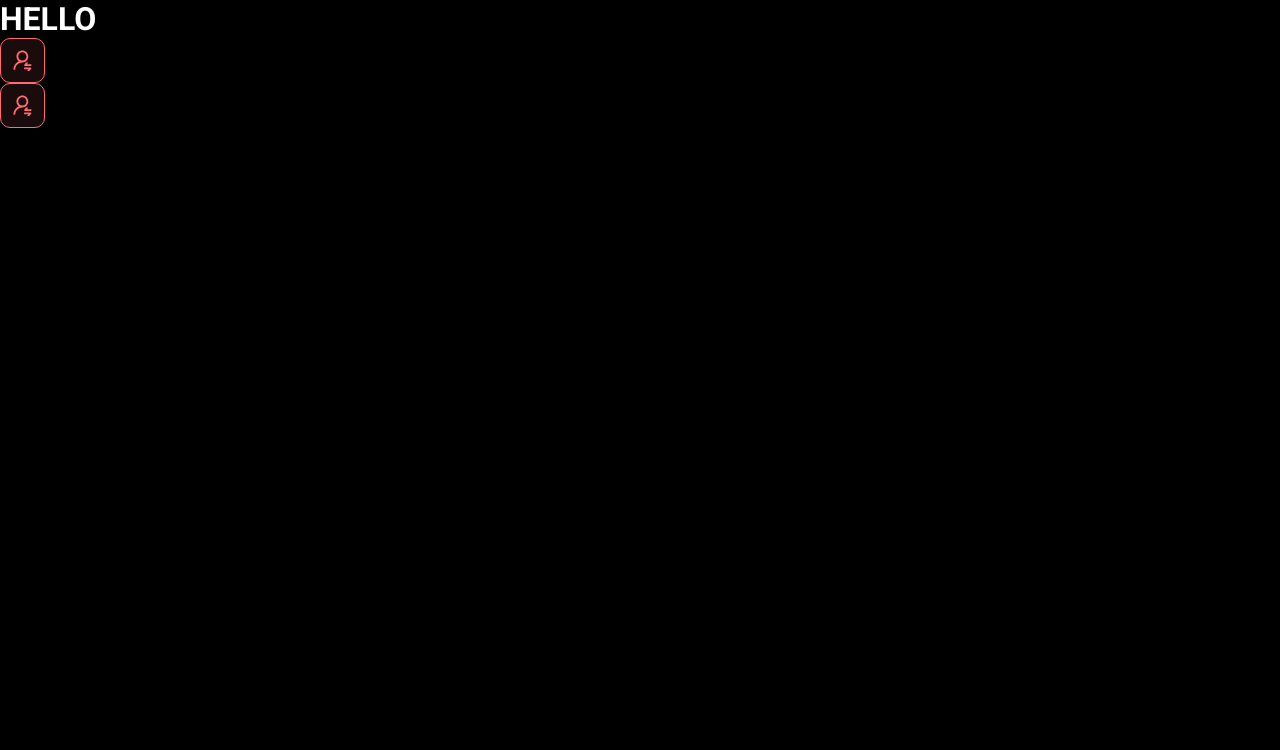
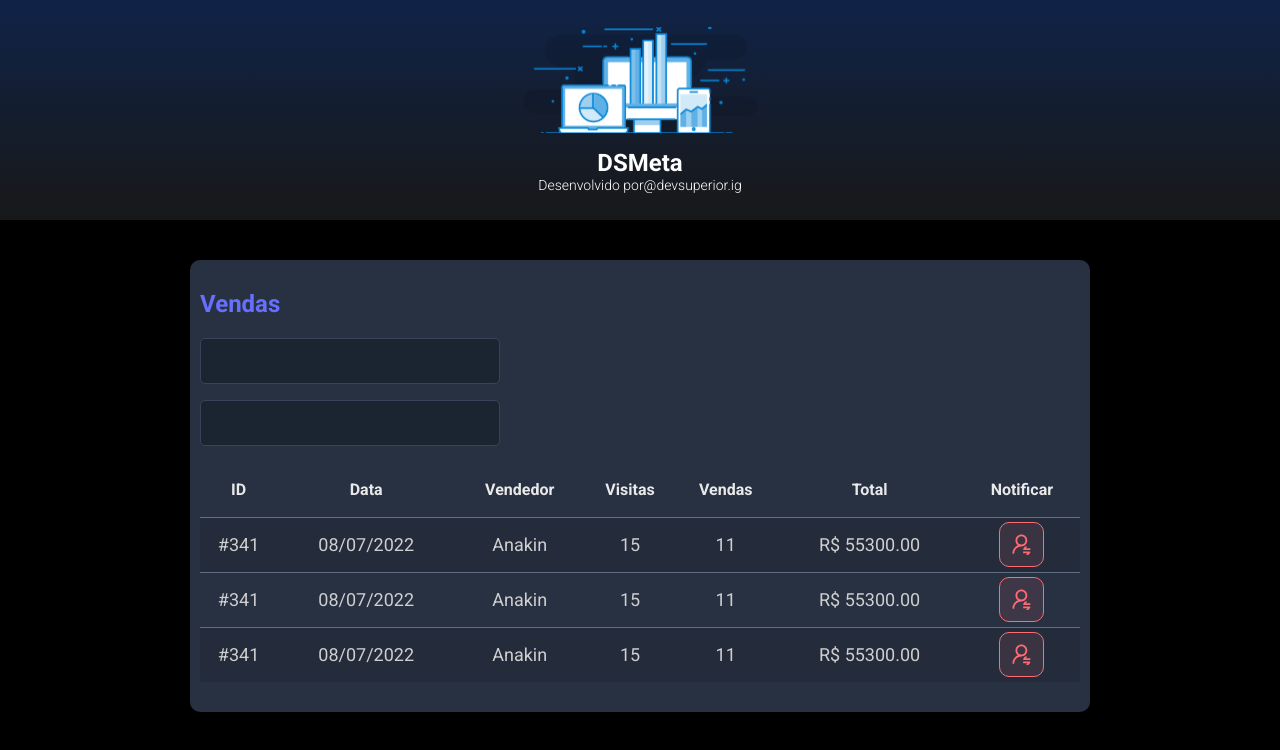
Before and after one commit to felipeperaltacheung/dsmeta, a React (Vite) app in the folder frontend/: page / in a window 1280 px wide. Shown: the top 750 px of the page. Built offline with nearby package versions, Linux system fonts and the light colour scheme.

Commit message:
Other Component

```diff
--- a/frontend/src/App.tsx
+++ b/frontend/src/App.tsx
@@ -1,11 +1,19 @@
-import NotificationButton from "./components/NotificationButton"
+import Header from "./components/Header"
+import SalesCard from "./components/SalesCard"
+
+
 
 function App() {
   return (
     <>
-      <h1>HELLO</h1>
-      <NotificationButton />
-      <NotificationButton />
+      <Header />
+      <main>
+        <section id="sales">
+          <div className="dsmeta-container">
+            <SalesCard />
+          </div>
+        </section>
+      </main>
     </>
   )
 }
--- /dev/null
+++ b/frontend/src/components/Header/index.tsx
@@ -0,0 +1,20 @@
+import logo from '../../assets/img/logo.svg'
+
+import './style.css'
+
+function Header() {
+    return (
+        <header>
+            <div className="dsmeta-logo-container">
+                <img src={logo} alt="DSMeta" />
+                <h1>DSMeta</h1>
+                <p>
+                    Desenvolvido por
+                    <a href="https://www.instagram.com/devsuperior.ig">@devsuperior.ig</a>
+                </p>
+            </div>
+        </header>
+    )
+}
+
+export default Header;
--- /dev/null
+++ b/frontend/src/components/Header/style.css
@@ -0,0 +1,27 @@
+header {
+    background: linear-gradient(180deg, #102347 0%, #181818 100%);
+    height: 220px;
+    display: flex;
+    align-items: center;
+    justify-content: center;
+}
+
+.dsmeta-logo-container {
+    display: flex;
+    flex-direction: column;
+    align-items: center;
+}
+
+.dsmeta-logo-container img {
+    width: 235px;
+}
+
+.dsmeta-logo-container h1 {
+    margin-top: 15px;
+    font-size: 24px;
+}
+
+.dsmeta-logo-container p {
+    font-size: 14px;
+    font-weight: 300;
+}
--- /dev/null
+++ b/frontend/src/components/SalesCard/index.tsx
@@ -0,0 +1,79 @@
+import NotificationButton from '../NotificationButton'
+import './styles.css'
+
+function SalesCard() {
+    return (
+        <div className="dsmeta-card">
+            <h2 className="dsmeta-sales-title">Vendas</h2>
+            <div>
+                <div className="dsmeta-form-control-container">
+                    <input className="dsmeta-form-control" type="text" />
+                </div>
+                <div className="dsmeta-form-control-container">
+                    <input className="dsmeta-form-control" type="text" />
+                </div>
+            </div>
+
+            <div>
+                <table className="dsmeta-sales-table">
+                    <thead>
+                        <tr>
+                            <th className="show992">ID</th>
+                            <th className="show576">Data</th>
+                            <th>Vendedor</th>
+                            <th className="show992">Visitas</th>
+                            <th className="show992">Vendas</th>
+                            <th>Total</th>
+                            <th>Notificar</th>
+                        </tr>
+                    </thead>
+                    <tbody>
+                        <tr>
+                            <td className="show992">#341</td>
+                            <td className="show576">08/07/2022</td>
+                            <td>Anakin</td>
+                            <td className="show992">15</td>
+                            <td className="show992">11</td>
+                            <td>R$ 55300.00</td>
+                            <td>
+                                <div className="dsmeta-red-btn-container">
+                                    <NotificationButton />
+                                </div>
+                            </td>
+                        </tr>
+                        <tr>
+                            <td className="show992">#341</td>
+                            <td className="show576">08/07/2022</td>
+                            <td>Anakin</td>
+                            <td className="show992">15</td>
+                            <td className="show992">11</td>
+                            <td>R$ 55300.00</td>
+                            <td>
+                                <div className="dsmeta-red-btn-container">
+                                    <NotificationButton />
+                                </div>
+                            </td>
+                        </tr>
+                        <tr>
+                            <td className="show992">#341</td>
+                            <td className="show576">08/07/2022</td>
+                            <td>Anakin</td>
+                            <td className="show992">15</td>
+                            <td className="show992">11</td>
+                            <td>R$ 55300.00</td>
+                            <td>
+                                <div className="dsmeta-red-btn-container">
+                                    <NotificationButton />
+                                </div>
+                            </td>
+                        </tr>
+                    </tbody>
+
+                </table>
+            </div>
+
+        </div>
+    )
+}
+
+export default SalesCard
--- /dev/null
+++ b/frontend/src/components/SalesCard/styles.css
@@ -0,0 +1,97 @@
+.dsmeta-card {
+    background-color: #283142;
+    border-radius: 10px;
+    padding: 30px 10px;
+}
+
+.dsmeta-sales-title {
+    color: #676fff;
+    font-size: 24px;
+    margin-bottom: 20px;
+}
+
+.dsmeta-form-control-container {
+    margin-bottom: 16px;
+    max-width: 300px;
+}
+
+.dsmeta-form-control {
+    width: 100%;
+    height: 46px;
+    background-color: #1b2531;
+    border: 1px solid #384459;
+    border-radius: 5px;
+    color: #9aaabe;
+    padding: 0 20px;
+    font-size: 18px;
+}
+
+.dsmeta-sales-table {
+    width: 100%;
+    border-spacing: 0;
+    border-collapse: collapse;
+}
+
+.dsmeta-sales-table thead {
+    height: 55px;
+    font-size: 16px;
+    color: #e9e9e9;
+    font-weight: 700;
+}
+
+.dsmeta-sales-table tbody {
+    font-size: 14px;
+    font-weight: 400;
+    color: #cfcfcf;
+    text-align: center;
+}
+
+.dsmeta-sales-table tbody tr {
+    height: 74px;
+    border-top: 1px solid #5f6e82;
+}
+
+.dsmeta-sales-table tbody tr:hover>td {
+    background-color: #384459;
+}
+
+.dsmeta-sales-table tbody tr:nth-child(odd) {
+    background-color: #242c3b;
+}
+
+.dsmeta-red-btn-container {
+    display: flex;
+    justify-content: center;
+}
+
+.show576 {
+    display: none;
+}
+
+.show992 {
+    display: none;
+}
+
+@media (min-width: 576px) {
+    .show576 {
+        display: table-cell;
+    }
+
+    .dsmeta-card {
+        padding: 35px;
+    }
+
+    .dsmeta-sales-table tbody tr {
+        height: 55px;
+    }
+
+    .dsmeta-sales-table tbody {
+        font-size: 18px;
+    }
+}
+
+@media (min-width: 992px) {
+    .show992 {
+        display: table-cell;
+    }
+}
--- a/frontend/src/index.css
+++ b/frontend/src/index.css
@@ -20,34 +20,6 @@ a:visited {
   text-decoration: none;
 }
 
-header {
-  background: linear-gradient(180deg, #102347 0%, #181818 100%);
-  height: 220px;
-  display: flex;
-  align-items: center;
-  justify-content: center;
-}
-
-.dsmeta-logo-container {
-  display: flex;
-  flex-direction: column;
-  align-items: center;
-}
-
-.dsmeta-logo-container img {
-  width: 235px;
-}
-
-.dsmeta-logo-container h1 {
-  margin-top: 15px;
-  font-size: 24px;
-}
-
-.dsmeta-logo-container p {
-  font-size: 14px;
-  font-weight: 300;
-}
-
 .dsmeta-card {
   background-color: #283142;
   border-radius: 10px;
@@ -63,95 +35,3 @@ header {
 #sales {
   padding: 40px 10px;
 }
-
-.dsmeta-sales-title {
-  color: #676fff;
-  font-size: 24px;
-  margin-bottom: 20px;
-}
-
-.dsmeta-form-control-container {
-  margin-bottom: 16px;
-  max-width: 300px;
-}
-
-.dsmeta-form-control {
-  width: 100%;
-  height: 46px;
-  background-color: #1b2531;
-  border: 1px solid #384459;
-  border-radius: 5px;
-  color: #9aaabe;
-  padding: 0 20px;
-  font-size: 18px;
-}
-
-.dsmeta-sales-table {
-  width: 100%;
-  border-spacing: 0;
-  border-collapse: collapse;
-}
-
-.dsmeta-sales-table thead {
-  height: 55px;
-  font-size: 16px;
-  color: #e9e9e9;
-  font-weight: 700;
-}
-
-.dsmeta-sales-table tbody {
-  font-size: 14px;
-  font-weight: 400;
-  color: #cfcfcf;
-  text-align: center;
-}
-
-.dsmeta-sales-table tbody tr {
-  height: 74px;
-  border-top: 1px solid #5f6e82;
-}
-
-.dsmeta-sales-table tbody tr:hover > td {
-  background-color: #384459;
-}
-
-.dsmeta-sales-table tbody tr:nth-child(odd) {
-  background-color: #242c3b;
-}
-
-.dsmeta-red-btn-container {
-    display: flex;
-    justify-content: center;
-}
-
-.show576 {
-    display: none;
-}
-
-.show992 {
-    display: none;
-}
-
-@media (min-width: 576px) {
-    .show576 {
-        display: table-cell;
-    }
-
-    .dsmeta-card {
-        padding: 35px;
-    }
-
-    .dsmeta-sales-table tbody tr {
-        height: 55px;
-    }
-
-    .dsmeta-sales-table tbody {
-        font-size: 18px;
-    }
-}
-
-@media (min-width: 992px) {
-    .show992 {
-        display: table-cell;
-    }
-}
```
Also changed, not shown: frontend/src/assets/img/logo.svg (added).
